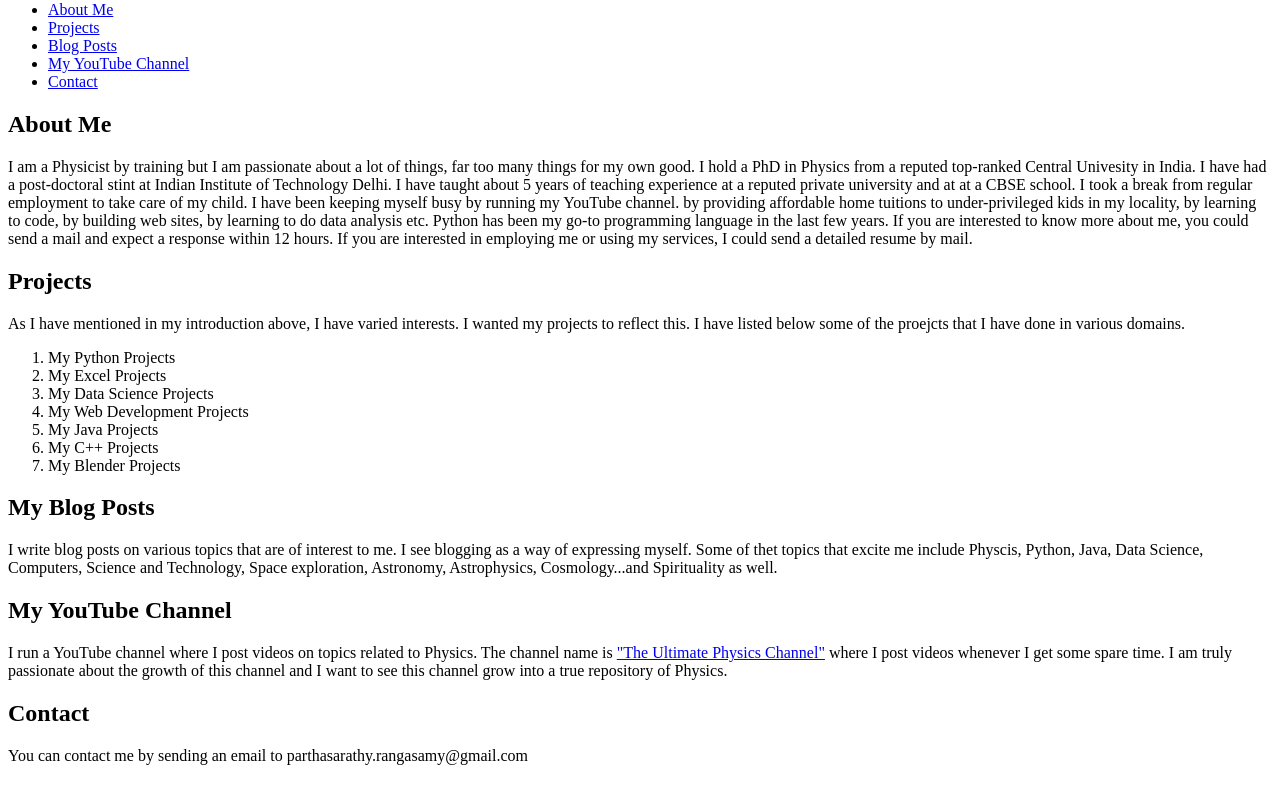
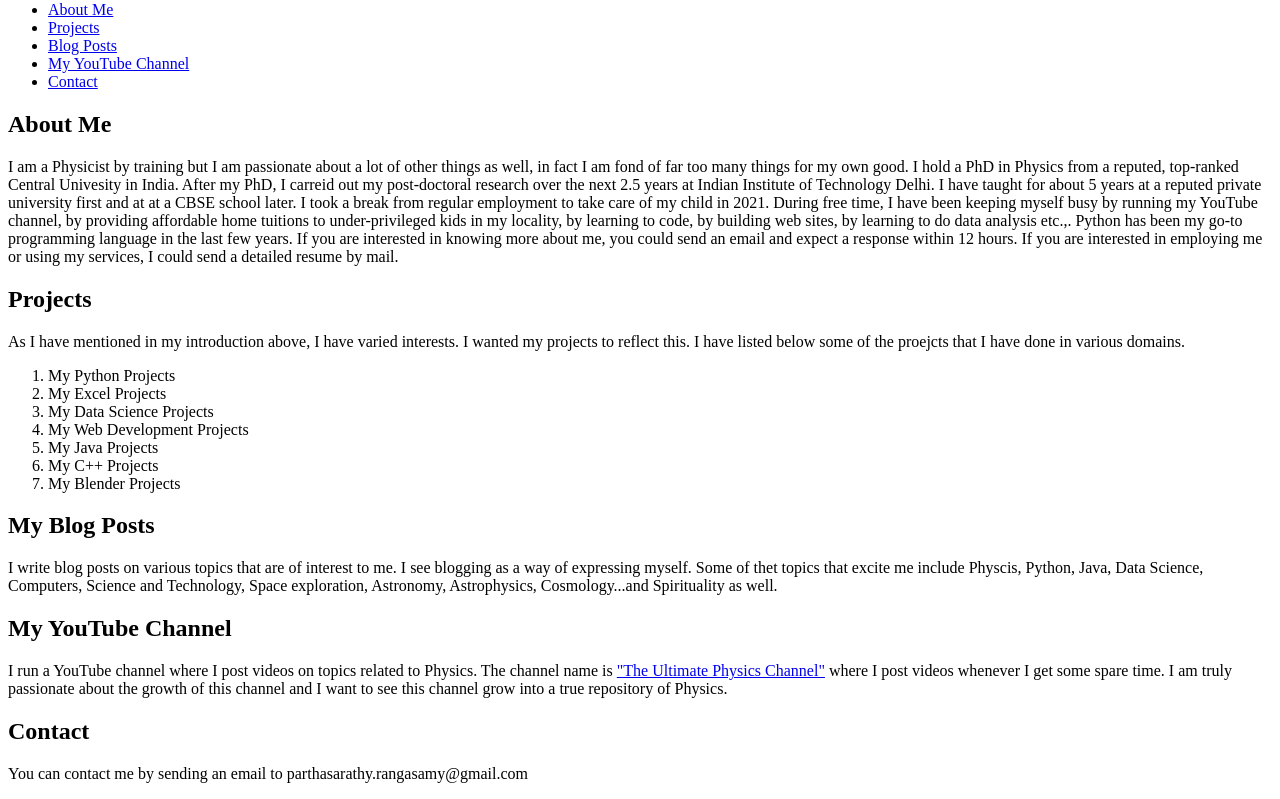
Before and after one commit to dr-parthasarathy-r/portfolio, a plain HTML site: page index.html in a window 1280 px wide. Shown: the part 79-878 px from the top of the page. Drawn offline with Linux system fonts and the light colour scheme.

Commit message:
Update index.html

```diff
--- a/index.html
+++ b/index.html
@@ -21,10 +21,11 @@
   </header>
   <section id="about">
     <h2>About Me</h2>
-    <p>I am a Physicist by training but I am passionate about a lot of things, far too many things for my own good. I hold a PhD in Physics from a reputed top-ranked Central
-    Univesity in India. I have had a post-doctoral stint at Indian Institute of Technology Delhi. I have taught about 5 years of teaching experience at a reputed private university and at at a CBSE school. I took a break
-    from regular employment to take care of my child. I have been keeping myself busy by running my YouTube channel. by providing affordable home tuitions to under-privileged kids in my locality, by learning to code, by building web sites, by learning to do data analysis  etc.
-    Python has been my go-to programming language in the last few years. If you are interested to know more about me, you could send a mail and expect a response within 12 hours. If you are interested in employing me or using my services, I could send a detailed resume by mail. </p>
+    <p>I am a Physicist by training but I am passionate about a lot of other things as well, in fact I am fond of far too many things for my own good. I hold a PhD in Physics from a reputed, top-ranked Central
+    Univesity in India. After my PhD, I carreid out my post-doctoral research over the next 2.5 years at Indian Institute of Technology Delhi. I have taught for about 5 years at a reputed private university first and at at a CBSE school later. I took a break
+    from regular employment to take care of my child in 2021. During free time, I have been keeping myself busy by running my YouTube channel, by providing affordable home tuitions to under-privileged kids in my locality, by learning to code, by building web sites, by learning to do data analysis  etc.,.
+    Python has been my go-to programming language in the last few years.
+    If you are interested in knowing more about me, you could send an email and expect a response within 12 hours. If you are interested in employing me or using my services, I could send a detailed resume by mail. </p>
   </section>
   <section>
     <h2>Projects</h2>
```
